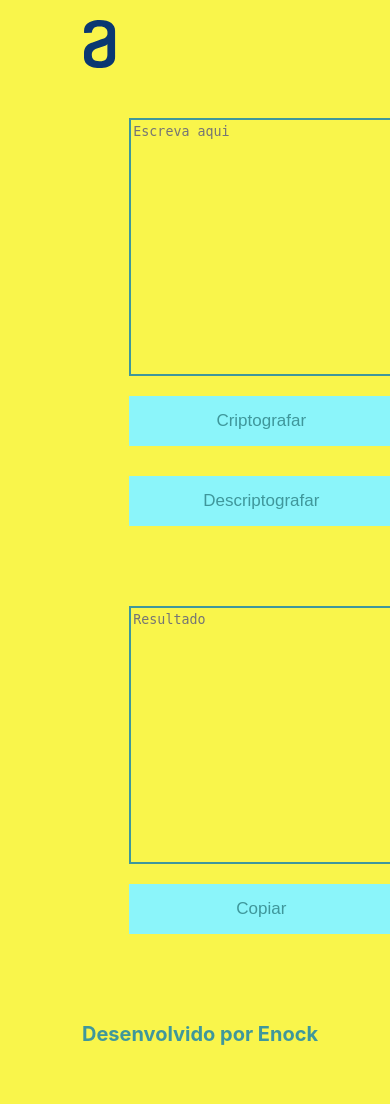
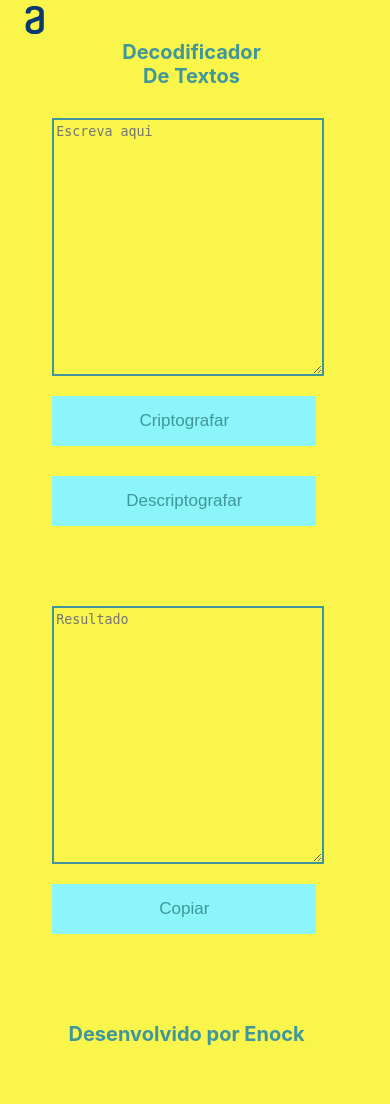
Before and after one commit to memellin/DecodificadorJS, a PHP site: page / in a window 390 px wide; the page is wider, and only the part inside the window is pictured. Run offline with PHP 8.4, Linux system fonts and the light colour scheme.

Commit message:
adicionando titulo e melhorando a responsividade

```diff
--- a/home.html
+++ b/home.html
@@ -7,10 +7,10 @@
     <link rel="stylesheet" href="style.css">
     <link rel="icon" href="img/logo/cryptography.png">
 </head>
+<img class="logo" src="img/logo/alura-logo.1686744881.svg" alt="alura"></img>
 <body class="body">
-    <header class="head">
-        <img class="logo" src="img/logo/alura-logo.1686744881.svg" alt="alura"></img>
-    </header>
+
+    <h2 class="title">Decodificador De Textos</h2>
     <main class="container">
         <div class="container__caixa">
             <textarea class="texto__original" name="texto__original" id="texto__original" cols="30" rows="10" placeholder="Escreva aqui"></textarea>
--- a/style.css
+++ b/style.css
@@ -27,6 +27,13 @@
 
 }
 
+.title {
+    text-align: center;
+    font-size: 32px;
+    margin-left: 470px;
+  }
+
+
 .body {
     width: 1424px;
     height: 924px;
@@ -45,7 +52,7 @@
     justify-content: center; /* Center horizontally */
     align-items: center; /* Center vertically */
     min-height: 100vh;
-    width: 134%;
+    width: 135%;
 }
 
 .container__caixa {
@@ -139,8 +146,19 @@
 
 @media (max-width: 1000px) {
 
+    .title {
+        margin-left: 110px;
+        font-size: 20px;
+        color: var(--tertiary-color);
+    }
+    .logo {
+        display: flex;
+        margin-right: 300px;
+        width: 70px;
+        height: 40px;
+    }
     .body {
-        width: 100%;
+        width: 70%;
         height: 100%;
     }
     .container {
@@ -176,6 +194,7 @@
     }
     .rodape {
         position: relative;
+        margin-left: 45px;
     }
 
 }
```
